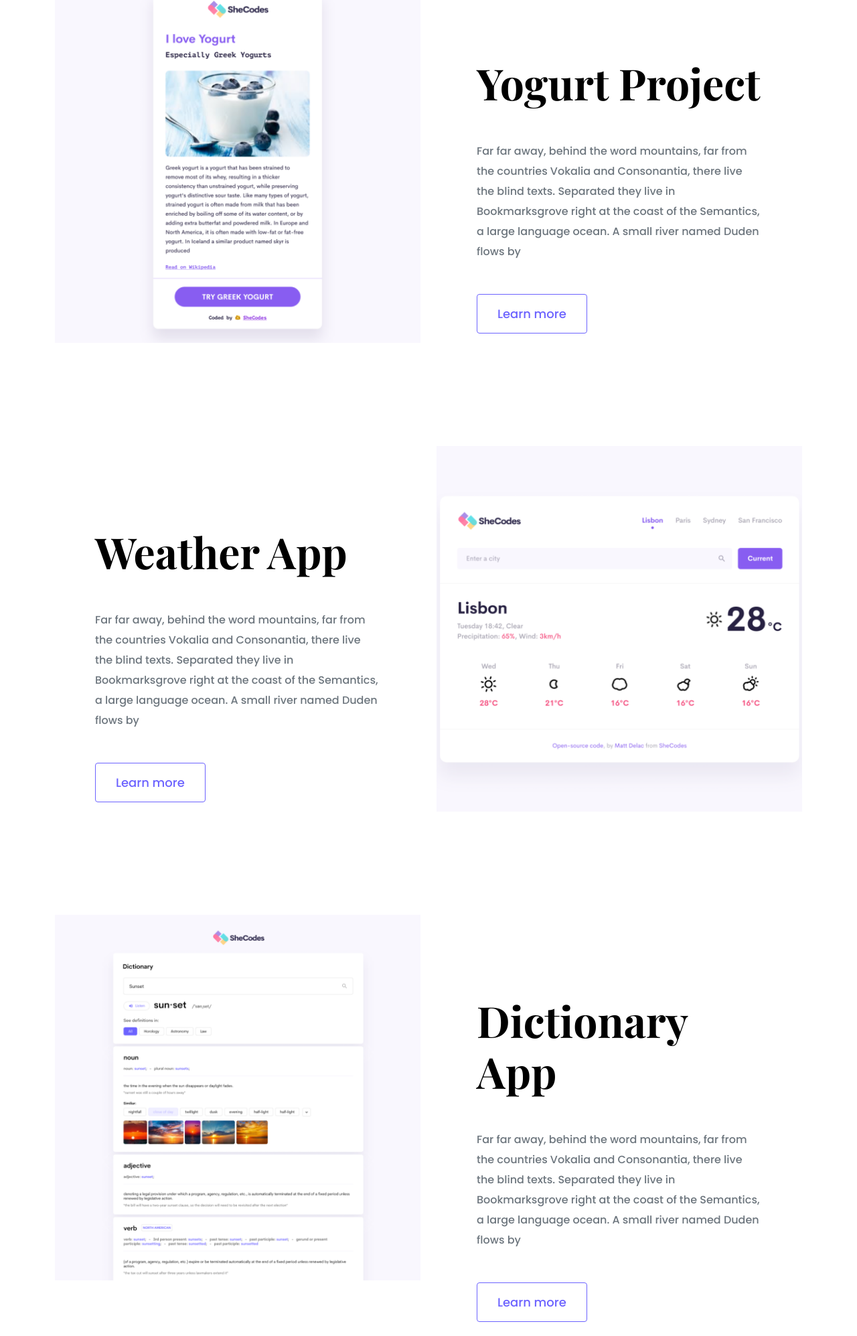
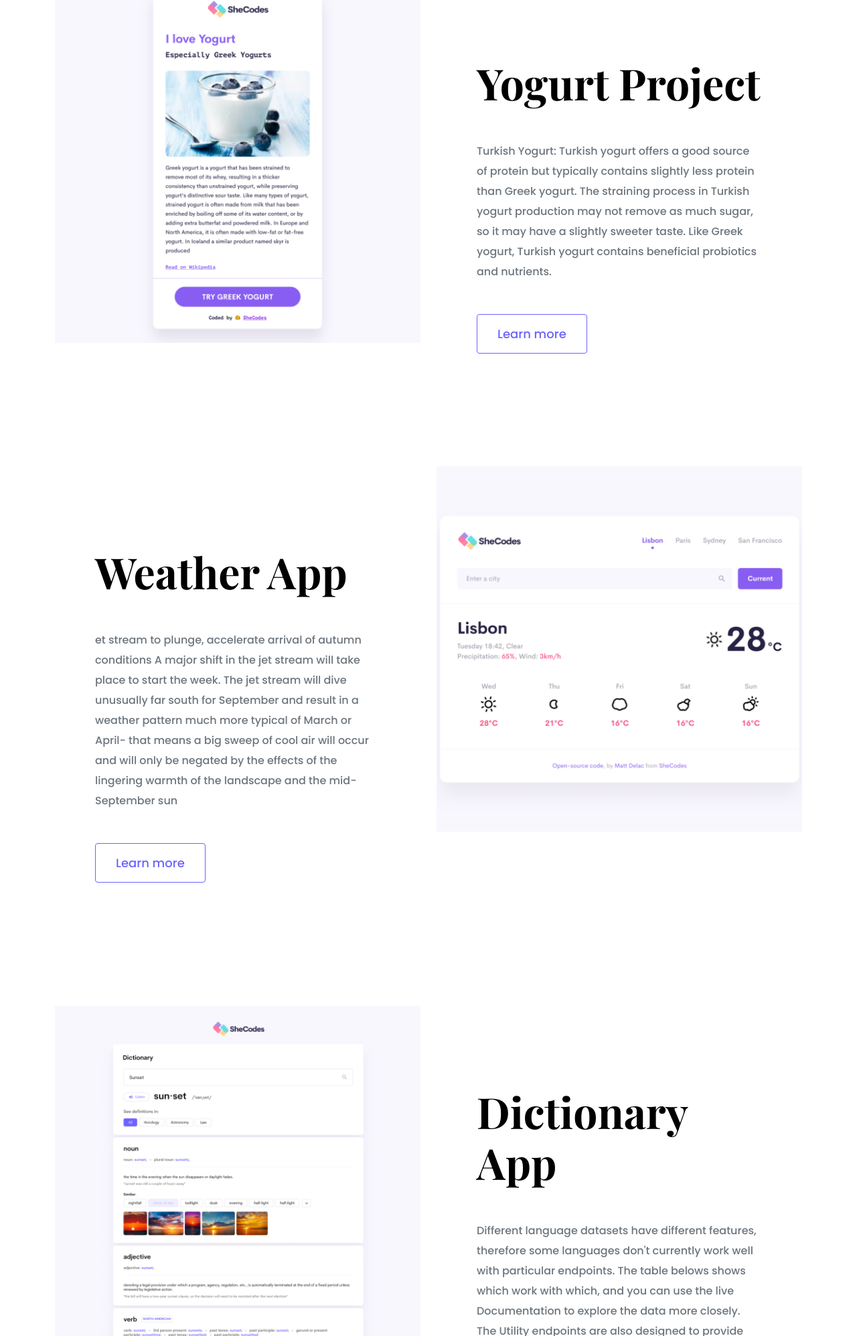
Before and after one commit to OlenaBarylova/OlenaBarylovaPortfolioProject, a website: page index.html in a window 1280 px wide. Shown: the part 805-2800 px from the top of the page at 67% size. Drawn offline with nearby package versions, Linux system fonts and the light colour scheme.

Commit message:
Update index.html
Different language datasets have different features, therefore some languages don't currently work well with particular endpoints. The table belows shows which work with which, and you can use the live Documentation to explore the data more closely. The Utility endpoints are also designed to provide more granular information about what is in each dataset, should you need it.

```diff
--- a/index.html
+++ b/index.html
@@ -32,8 +32,8 @@
   <body>
     <div class="hero">
       <p>👋 Hello, I am</p>
-      <h1>Patricia Pereira</h1>
-      <h2 class="mb-5">Front-end developer based in Portugal</h2>
+      <h1>Olena Barylova</h1>
+      <h2 class="mb-5">Front-end developer based in Netherlands</h2>
       <div>
         <a href="#" class="btn btn-branding">Contact me</a>
       </div>
@@ -50,10 +50,10 @@
           <div class="project-desciption">
             <h2 class="mb-5">Yogurt Project</h2>
             <p class="mb-5 text-muted">
-              Far far away, behind the word mountains, far from the countries
-              Vokalia and Consonantia, there live the blind texts. Separated
-              they live in Bookmarksgrove right at the coast of the Semantics, a
-              large language ocean. A small river named Duden flows by
+              Turkish Yogurt:
+Turkish yogurt offers a good source of protein but typically contains slightly less protein than Greek yogurt.
+The straining process in Turkish yogurt production may not remove as much sugar, so it may have a slightly sweeter taste.
+Like Greek yogurt, Turkish yogurt contains beneficial probiotics and nutrients.
             </p>
             <a href="" class="btn btn-branding-outline"> Learn more </a>
           </div>
@@ -64,11 +64,10 @@
           <div class="project-desciption">
             <h2 class="mb-5">Weather App</h2>
             <p class="mb-5 text-muted">
-              Far far away, behind the word mountains, far from the countries
-              Vokalia and Consonantia, there live the blind texts. Separated
-              they live in Bookmarksgrove right at the coast of the Semantics, a
-              large language ocean. A small river named Duden flows by
-            </p>
+              et stream to plunge, accelerate arrival of autumn conditions
+A major shift in the jet stream will take place to start the week.
+              The jet stream will dive unusually far south for September and result in a weather pattern much more typical of March or April-
+              that means a big sweep of cool air will occur and will only be negated by the effects of the lingering warmth of the landscape and the mid-September sun<p>
             <a href="" class="btn btn-branding-outline"> Learn more </a>
           </div>
         </div>
@@ -84,10 +83,9 @@
           <div class="project-desciption">
             <h2 class="mb-5">Dictionary App</h2>
             <p class="mb-5 text-muted">
-              Far far away, behind the word mountains, far from the countries
-              Vokalia and Consonantia, there live the blind texts. Separated
-              they live in Bookmarksgrove right at the coast of the Semantics, a
-              large language ocean. A small river named Duden flows by
+              Different language datasets have different features, therefore some languages don't currently work well with particular endpoints.
+              The table belows shows which work with which, and you can use the live Documentation to explore the data more closely.
+              The Utility endpoints are also designed to provide more granular information about what is in each dataset, should you need it.
             </p>
             <a href="" class="btn btn-branding-outline"> Learn more </a>
           </div>
```
